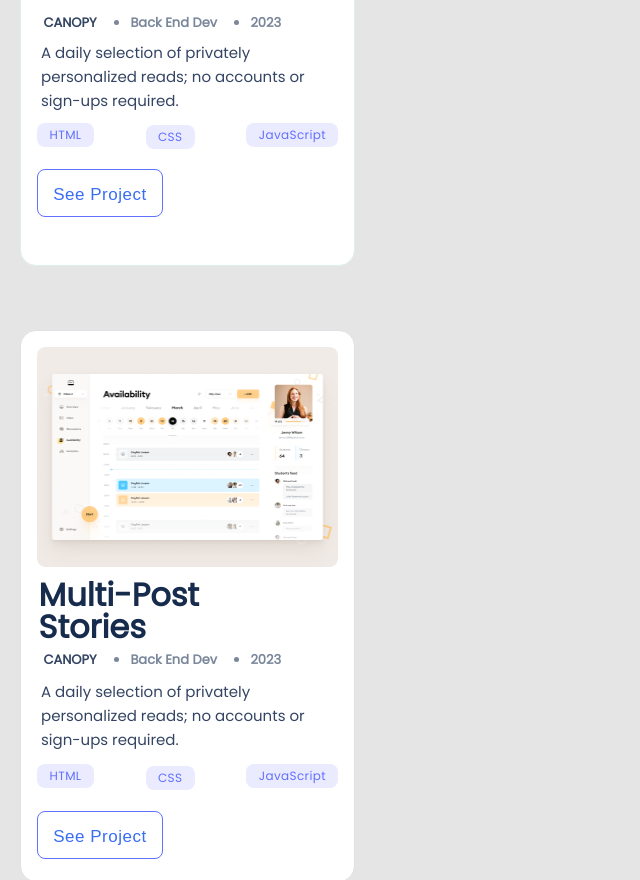
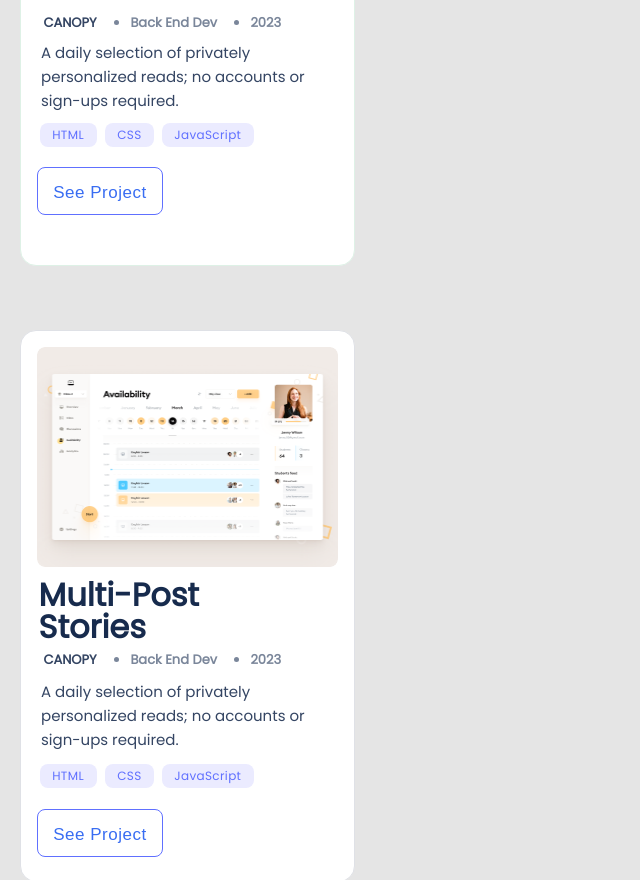
Before and after one commit to MasumaJaffery/Portfolio, a website: page index.html in a window 1280 px wide. Shown: the part 1144-2024 px from the top of the page, without its empty margins (0-640 px from the left). Drawn offline with Linux system fonts and the light colour scheme.

Commit message:
Change the styles of the tags

```diff
--- a/style.css
+++ b/style.css
@@ -207,32 +207,12 @@ a {
 }
 
 .tags .hash {
-  list-style: none;
-  text-align: center;
-}
-
-.tags .hash li {
-  display: inline-block;
-}
-
-.tags .hash li:first-child {
-  float: left;
-}
-
-.tags .hash li:last-child {
-  float: right;
-}
-
-
-/*
-.tags .hash {
   display: flex;
   list-style: none;
   padding-right: 4.5rem;
   gap: 0.5rem;
   margin-left: 0.2rem;
 }
-*/
 
 .tags .hash .HTML {
   padding: 4px 12px;
```
